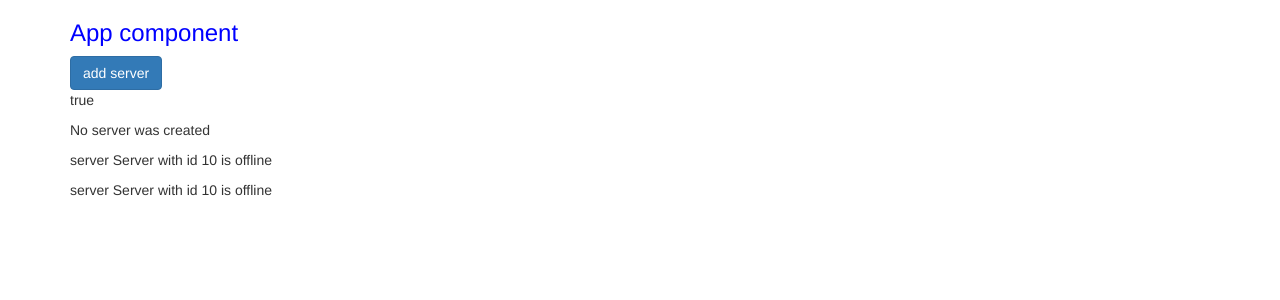
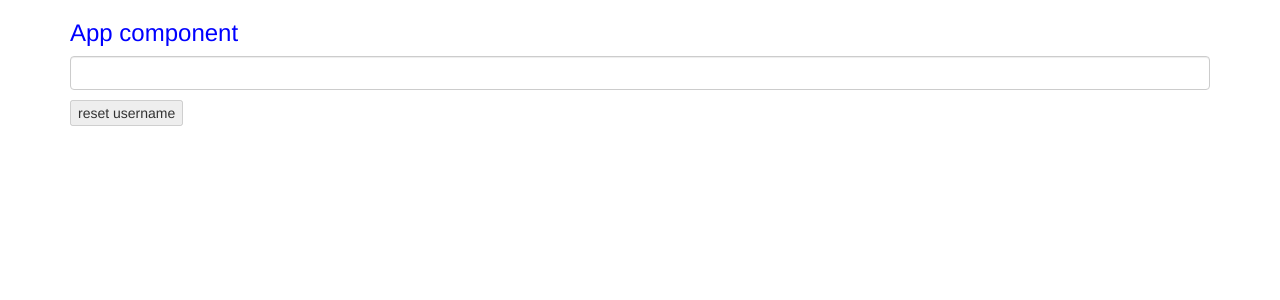
Before and after one commit to megalocoman/first-app, an Angular app: page / in a window 1280 px wide. Shown: the top 300 px of the page. Built offline with nearby package versions, Linux system fonts and the light colour scheme.

Commit message:
half assigment

```diff
--- a/src/app/app.component.html
+++ b/src/app/app.component.html
@@ -2,7 +2,8 @@
   <div class="row">
     <div class="col-xs-12">
       <h3>App component</h3>
-      <app-servers></app-servers>
+      <!-- <app-servers></app-servers> -->
+      <app-stringinterpolation></app-stringinterpolation>
 
       <!-- <app-success-alert></app-success-alert>
       <app-warning-alert></app-warning-alert> -->
--- a/src/app/app.module.ts
+++ b/src/app/app.module.ts
@@ -7,6 +7,7 @@ import { ServerComponent } from './server/server.component';
 import { ServersComponent } from './servers/servers.component';
 import { WarningAlertComponent } from './components/warning-alert/warning-alert.component';
 import { SuccessAlertComponent } from './components/success-alert/success-alert.component';
+import { StringinterpolationComponent } from './assigments/stringinterpolation/stringinterpolation.component';
 
 @NgModule({
   declarations: [
@@ -14,7 +15,8 @@ import { SuccessAlertComponent } from './components/success-alert/success-alert.
     ServerComponent,
     ServersComponent,
     WarningAlertComponent,
-    SuccessAlertComponent
+    SuccessAlertComponent,
+    StringinterpolationComponent
 
   ],
   imports: [
--- /dev/null
+++ b/src/app/assigments/stringinterpolation/stringinterpolation.component.html
@@ -0,0 +1,3 @@
+<input type="text" class="form-control" [(ngModel)]="username" (input)="setIsEmptyString($event)">
+<p>{{username}}</p>
+<button [disabled] = "isEmptyUsername">reset username</button>
--- /dev/null
+++ b/src/app/assigments/stringinterpolation/stringinterpolation.component.ts
@@ -0,0 +1,26 @@
+import { Component, OnInit } from '@angular/core';
+
+@Component({
+  selector: 'app-stringinterpolation',
+  templateUrl: './stringinterpolation.component.html',
+  styleUrls: ['./stringinterpolation.component.css']
+})
+export class StringinterpolationComponent implements OnInit {
+  username='';
+  isEmptyUsername = true;
+
+  constructor() { }
+
+  ngOnInit(): void {
+  }
+
+  setIsEmptyString(event: Event){
+    this.isEmptyUsername= (<HTMLInputElement>event.target).value.length == 0 ? true : false;
+
+  }
+
+  resetUsername(){
+    this.username = '';
+  }
+
+}
--- a/src/app/servers/servers.component.html
+++ b/src/app/servers/servers.component.html
@@ -1,3 +1,7 @@
+<label for="">server name</label>
+<!-- <input type="text" name="" id="" class="form-control" (input)="onUpdateServerName($event)"> -->
+<input type="text" name="" id="" class="form-control" [(ngModel)]="serverName">
+<p>{{serverName}}</p>
 <button
   class="btn btn-primary"
   [disabled]="!allowNewServer"
--- a/src/app/servers/servers.component.ts
+++ b/src/app/servers/servers.component.ts
@@ -10,6 +10,7 @@ export class ServersComponent implements OnInit {
 
   allowNewServer = false;
   serverCreationStatus = 'No server was created';
+  serverName='firstserver';
 
   constructor() {
     setTimeout(() => {
@@ -21,7 +22,12 @@ export class ServersComponent implements OnInit {
   }
 
   onCreateServer(){
-    this.serverCreationStatus = 'Server was created';
+    this.serverCreationStatus = 'Server was created, the name is: '+this.serverName;
+  }
+
+  onUpdateServerName(event: Event){
+    this.serverName = (<HTMLInputElement>event.target).value;
+
   }
 
 }
```
Also changed, not shown: src/app/assigments/stringinterpolation/stringinterpolation.component.css (added), 1 other file (tests, documents, lock files or other folders).
